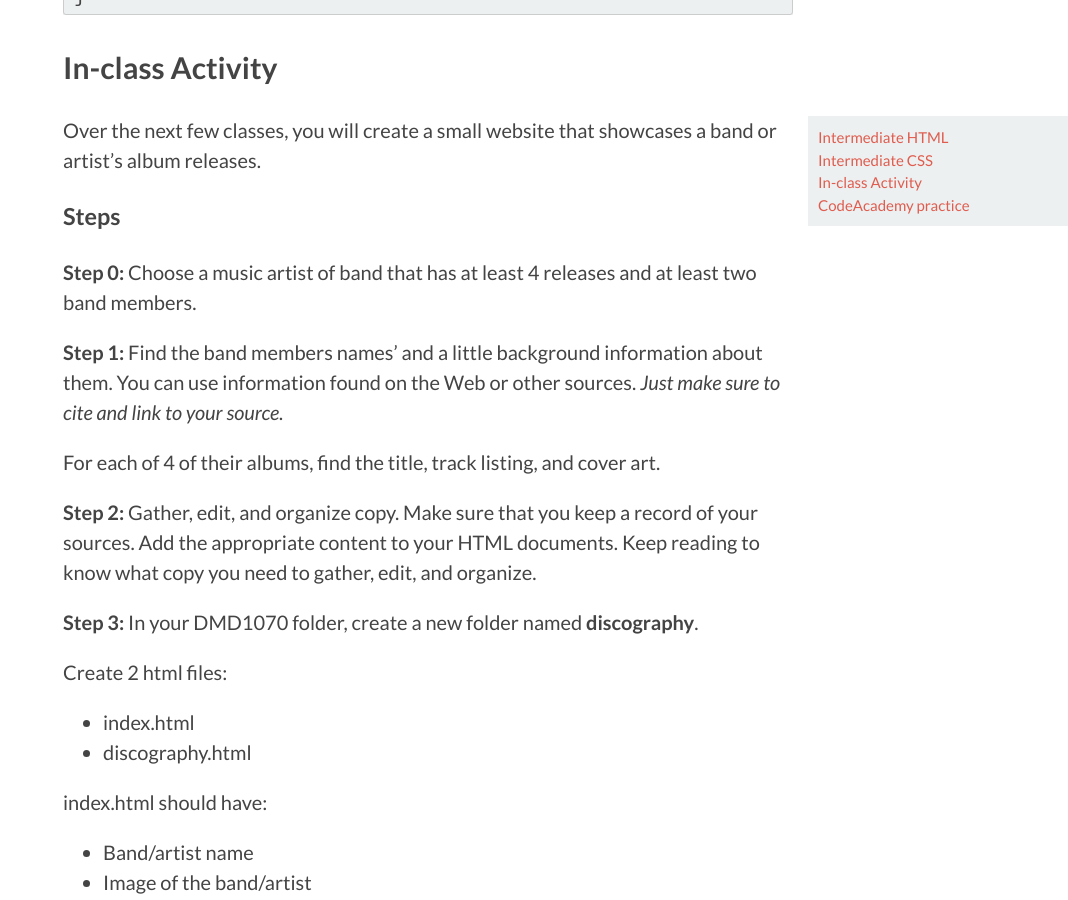
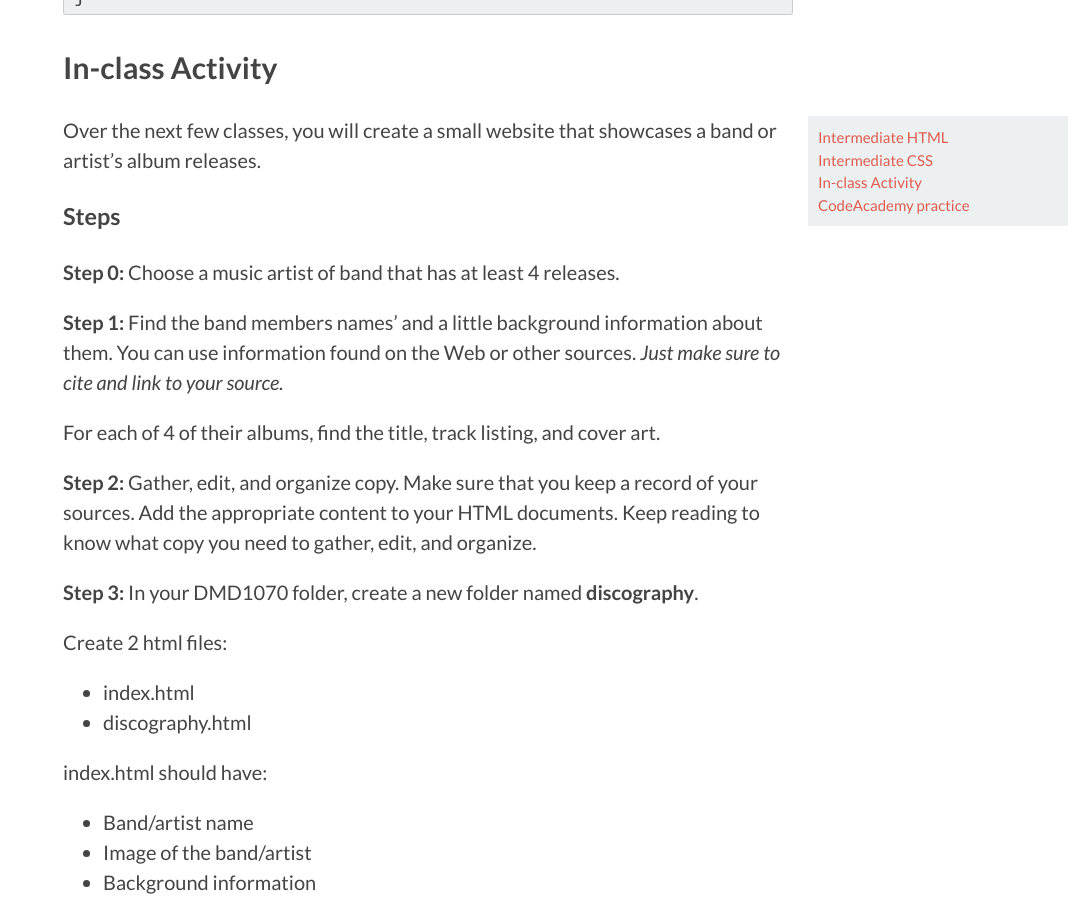
Before and after one commit to DMD1070/DMD1070.github.io, a Jekyll site: the page built from lessons/5-intermediate-html-css.md, in a window 1280 px wide and 900 px high, scrolled down 4149 px. Shown: the whole window, without its empty margins (212-1280 px from the left). Built offline with Jekyll 4.4.1, drawn with Linux system fonts in a browser that asks for light colours.

Commit message:
remove band member requirement

```diff
--- a/lessons/5-intermediate-html-css.md
+++ b/lessons/5-intermediate-html-css.md
@@ -176,7 +176,7 @@
 
 ### Steps
 
-**Step 0:** Choose a music artist of band that has at least 4 releases and at least two band members.
+**Step 0:** Choose a music artist of band that has at least 4 releases.
 
 **Step 1:** Find the band members names' and a little background information about them. You can use information found on the Web or other sources. *Just make sure to cite and link to your source.*
 
@@ -201,7 +201,7 @@
   - Year album was released
   - Title of the album
 
-**discography.html should have, for *each* album:**
+discography.html should have, for *each* album:
 
 - A div with a unique id
 - Inside the div have:
```
